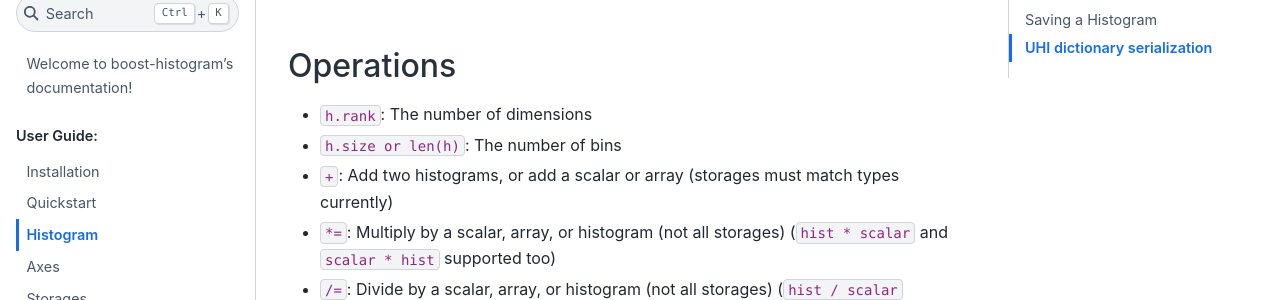
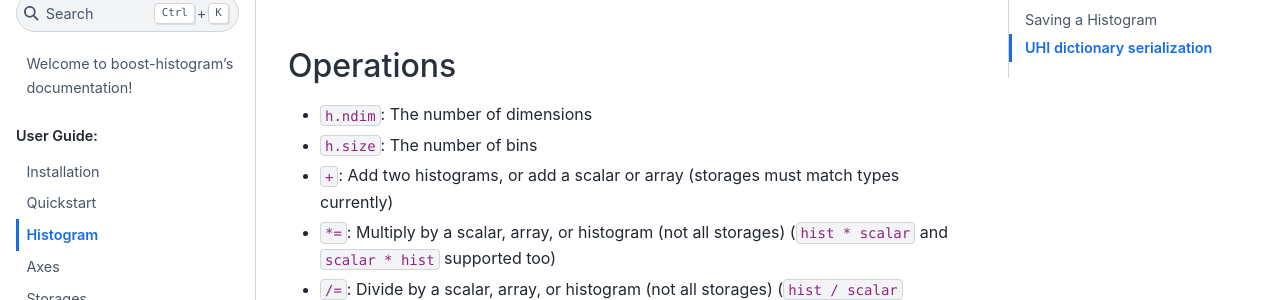
Before and after one commit to scikit-hep/boost-histogram, a Sphinx documentation site: the page built from docs/user-guide/histogram.rst, in a window 1280 px wide and 900 px high, scrolled down 1271 px. Shown: the part 153-453 px from the top of the window. Built offline with Sphinx 7.4.7 and the Sphinx Book theme 1.1.4, drawn with Linux system fonts in a browser that asks for light colours; pages that are not in the unit, such as notebooks, are missing from menus.

Commit message:
docs: fix RTD Histogram API page and stale usage docs
Mock boost_histogram.version so autodoc can import boost_histogram from
src/ without the build-time generated version.py, which was hiding the
Histogram API page on Read the Docs. Also correct histogram.rst: Histogram
has no .rank or __len__; use .ndim and .size instead.

```diff
--- a/docs/conf.py
+++ b/docs/conf.py
@@ -117,7 +117,9 @@
 
 # Simpler docs (no build required)
 
-autodoc_mock_imports = ["boost_histogram._core"]
+# boost_histogram.version is generated at build time and does not exist
+# when Sphinx imports boost_histogram from src/ directly.
+autodoc_mock_imports = ["boost_histogram._core", "boost_histogram.version"]
 
 
 def prepare(app):
--- a/docs/user-guide/histogram.rst
+++ b/docs/user-guide/histogram.rst
@@ -42,8 +42,8 @@
 Operations
 ^^^^^^^^^^
 
-* ``h.rank``: The number of dimensions
-* ``h.size or len(h)``: The number of bins
+* ``h.ndim``: The number of dimensions
+* ``h.size``: The number of bins
 
 * ``+``: Add two histograms, or add a scalar or array (storages must match types currently)
 * ``*=``: Multiply by a scalar, array, or histogram (not all storages) (``hist * scalar`` and ``scalar * hist`` supported too)
```
